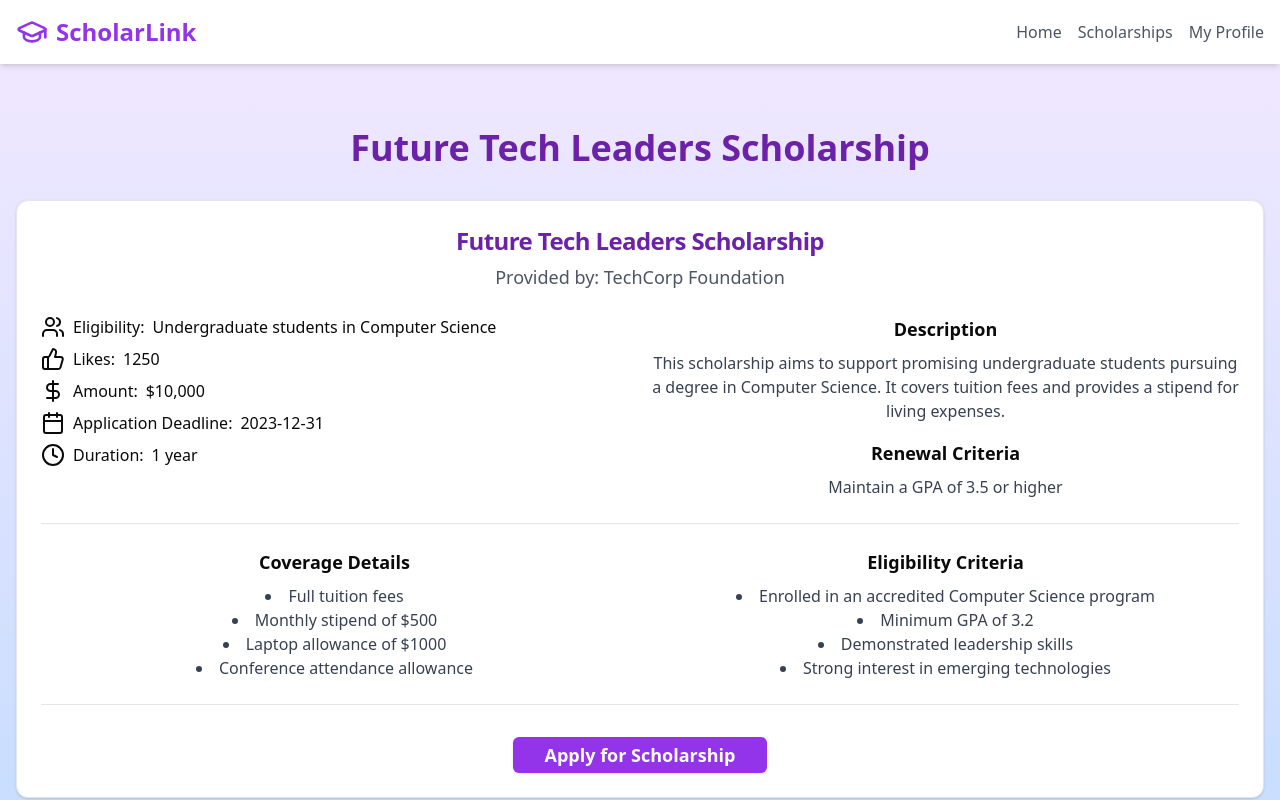
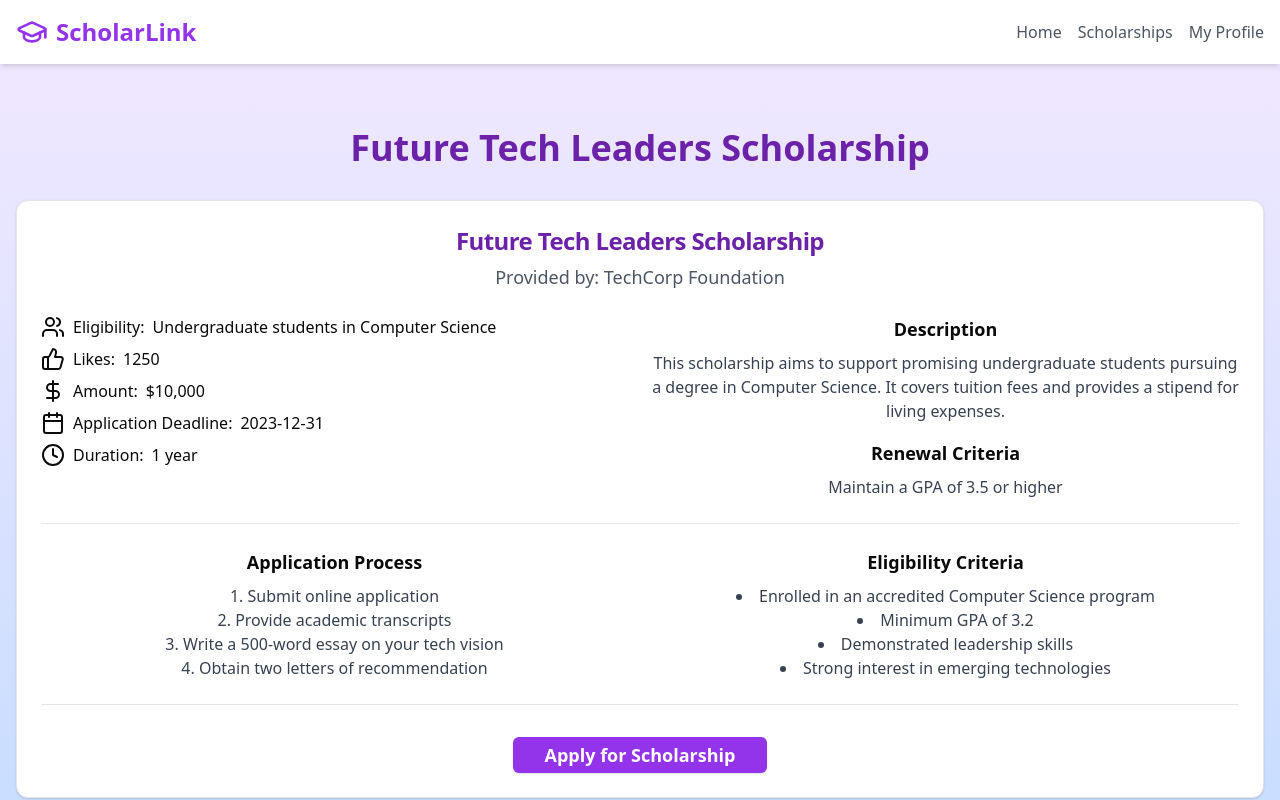
Before and after one commit to Yashwanth1906/scholarlink, a React (Vite) app in the folder frontend/: page /scholarshippage in a window 1280 px wide. Shown: the top 800 px of the page. Built offline with nearby package versions, Linux system fonts and the light colour scheme.

Commit message:
single-1

```diff
--- a/frontend/src/pages/single-scholarship.tsx
+++ b/frontend/src/pages/single-scholarship.tsx
@@ -115,14 +115,14 @@
             <Separator className="my-6" />
 
             <div className="grid grid-cols-1 md:grid-cols-2 gap-6">
-              <div>
-                <h3 className="text-lg font-semibold mb-2">Coverage Details</h3>
-                <ul className="list-disc list-inside text-gray-700">
-                  {scholarship.coverageDetails.map((detail, index) => (
-                    <li key={index}>{detail}</li>
-                  ))}
-                </ul>
-              </div>
+            <div>
+              <h3 className="text-lg font-semibold mb-2">Application Process</h3>
+              <ol className="list-decimal list-inside text-gray-700">
+                {scholarship.applicationProcess.map((step, index) => (
+                  <li key={index}>{step}</li>
+                ))}
+              </ol>
+            </div>
               <div>
                 <h3 className="text-lg font-semibold mb-2">Eligibility Criteria</h3>
                 <ul className="list-disc list-inside text-gray-700">
@@ -135,14 +135,7 @@
 
             <Separator className="my-6" />
 
-            {/* <div>
-              <h3 className="text-lg font-semibold mb-2">Application Process</h3>
-              <ol className="list-decimal list-inside text-gray-700">
-                {scholarship.applicationProcess.map((step, index) => (
-                  <li key={index}>{step}</li>
-                ))}
-              </ol>
-            </div> */}
+
 
             <div className="mt-8 flex justify-center">
               <Button
```
